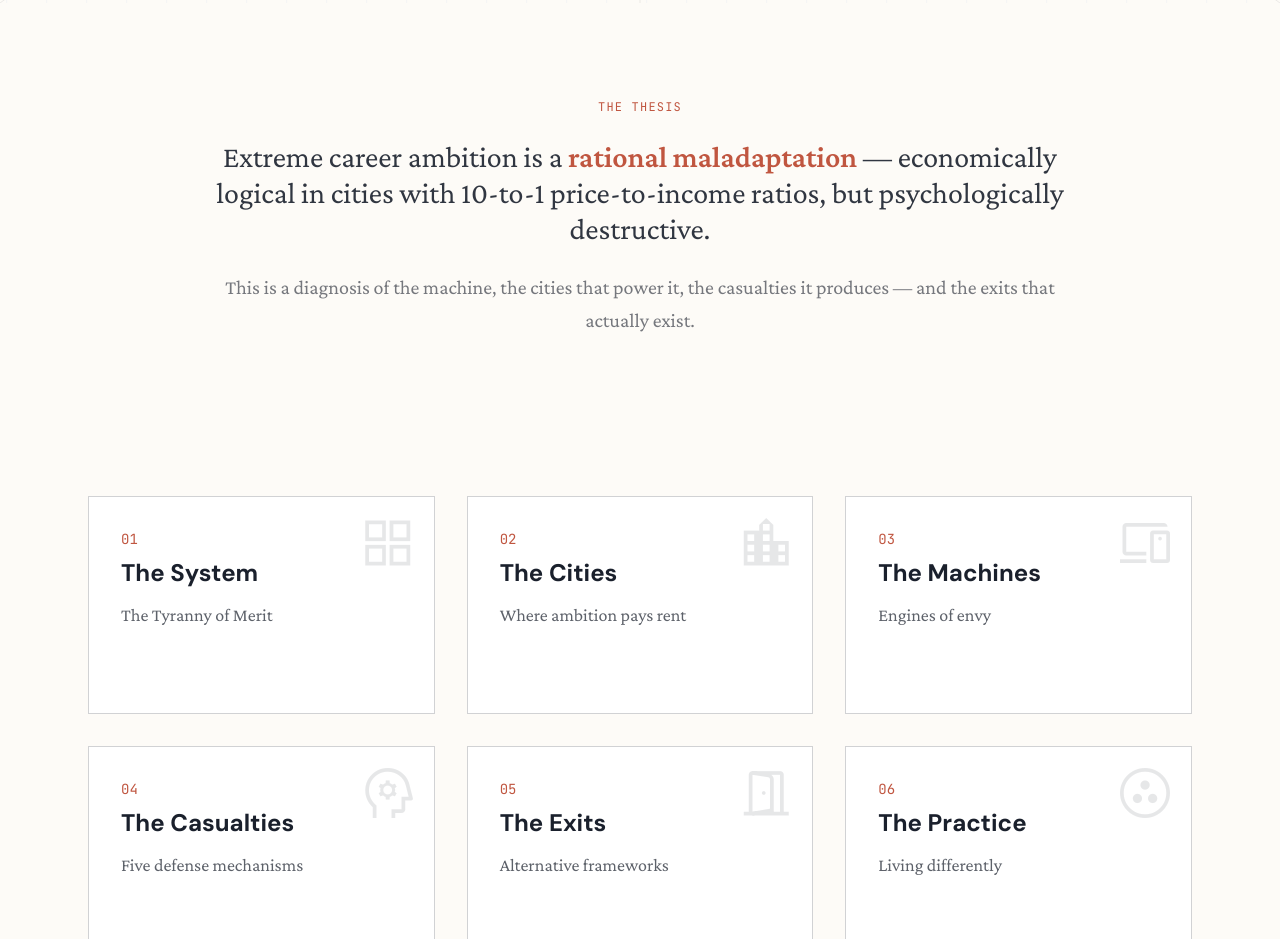
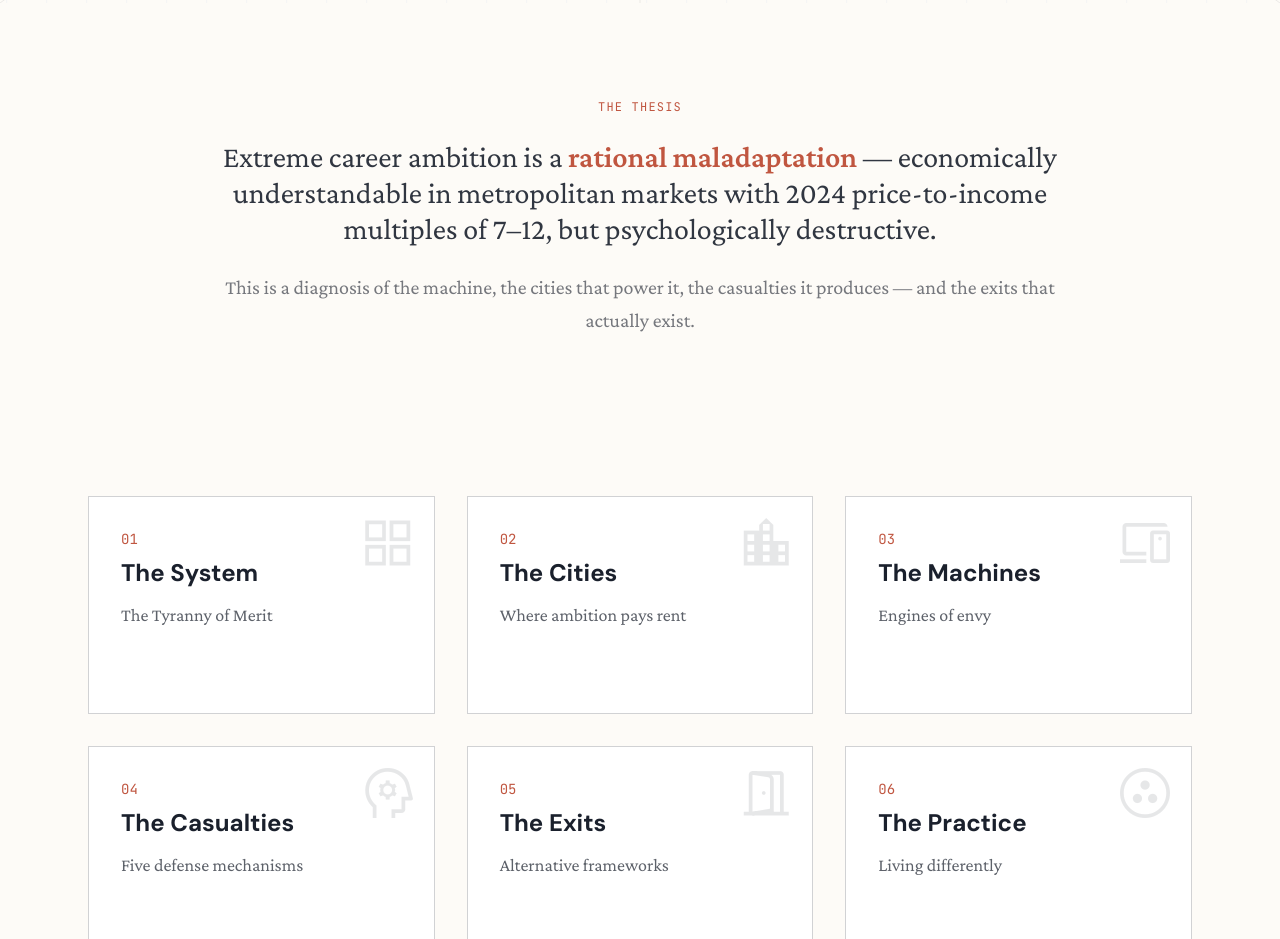
Before and after one commit to BenWassa/faust, an Astro site: page / in a window 1280 px wide. Shown: the part 861-1800 px from the top of the page. Built offline with nearby package versions, Linux system fonts and the light colour scheme; Astro itself is replaced by a stand-in of ours.

Commit message:
fix(research): repair source links and qualify quote, platform and homepage claims

```diff
--- a/src/pages/index.astro
+++ b/src/pages/index.astro
@@ -11,7 +11,7 @@ import { chapters } from '../data/chapters'
     <p class="font-mono text-xs uppercase tracking-widest text-rust mb-6">The Thesis</p>
     <p class="font-body text-2xl md:text-3xl leading-relaxed text-surveillance/90 dark:text-cream/90">
       Extreme career ambition is a <strong class="text-rust">rational maladaptation</strong> —
-      economically logical in cities with 10&#8209;to&#8209;1 price&#8209;to&#8209;income ratios, but
+      economically understandable in metropolitan markets with 2024 price-to-income multiples of 7–12, but
       psychologically destructive.
     </p>
     <p class="font-body text-xl leading-relaxed text-surveillance/60 dark:text-cream/60 mt-6">
```
